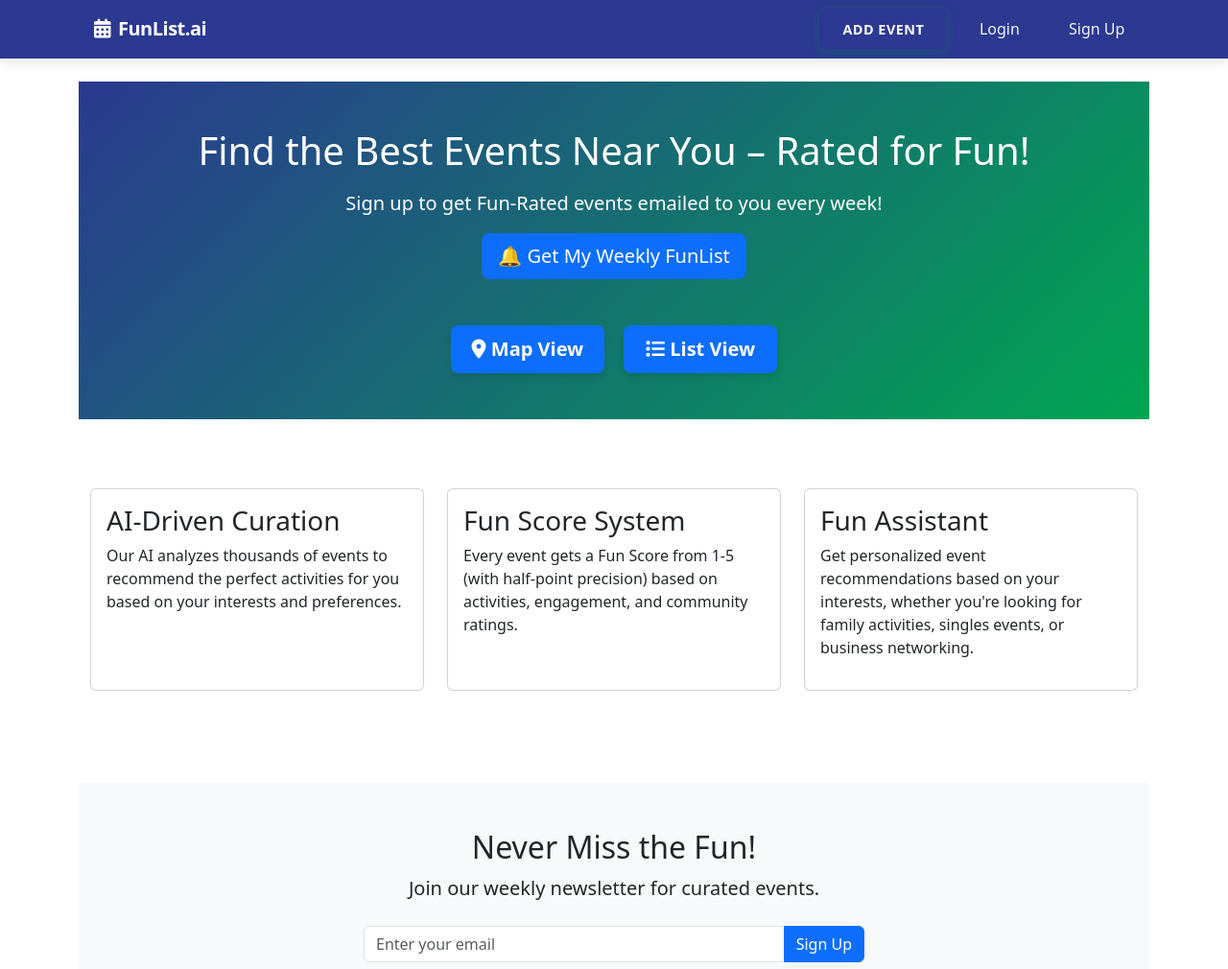
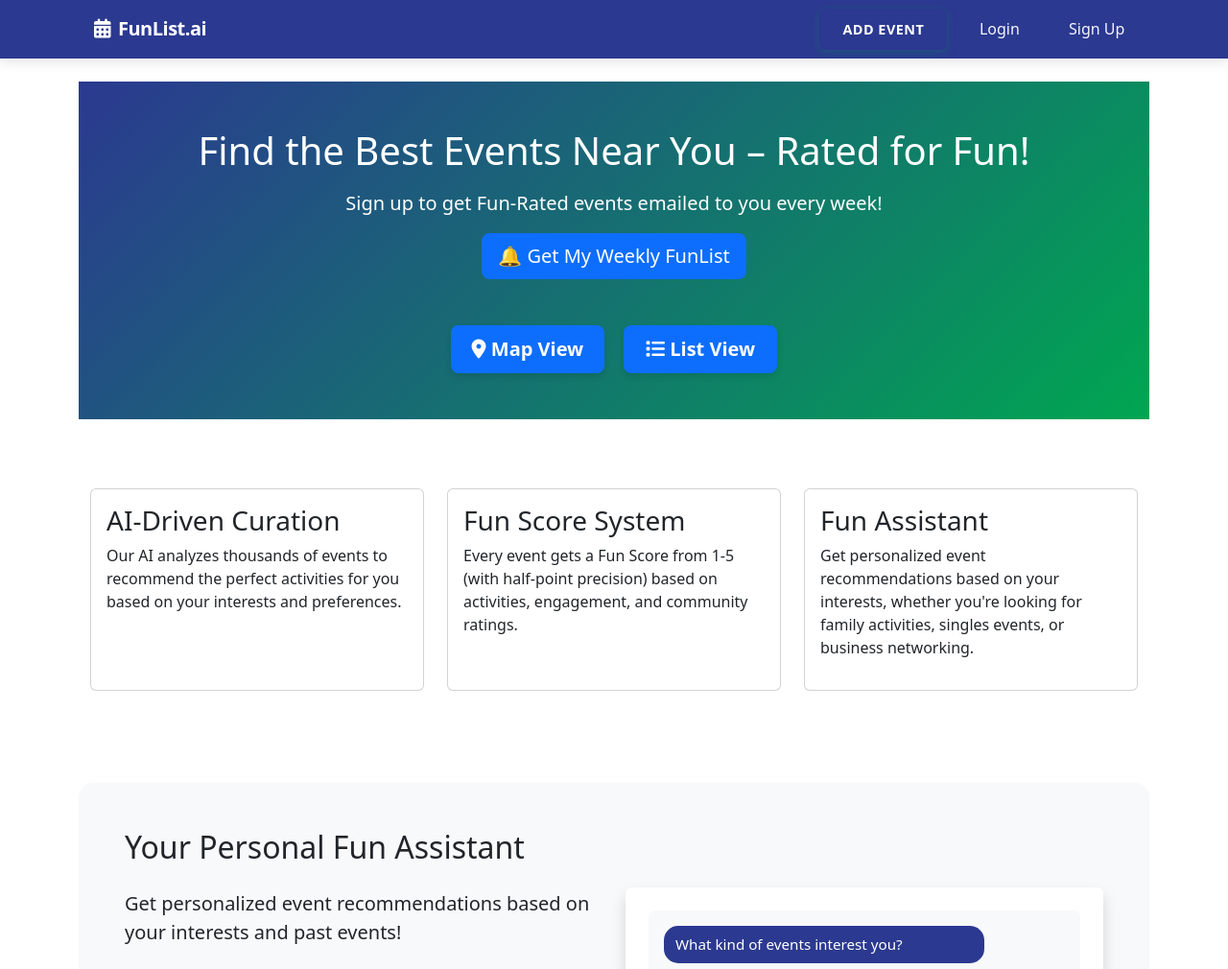
Before and after one commit to AMASPC-Org/funlist, a Flask app: page / in a window 1280 px wide. Shown: the top 1010 px of the page at 96% size. Run offline with Flask 3, Linux system fonts and the light colour scheme; data that the repository does not hold is empty; some libraries are stand-ins or nearby versions.

Commit message:
Assistant checkpoint: Add Fun Assistant section with styling
Assistant generated file changes:
- templates/home.html: Add Fun Assistant section
- static/css/custom.css: Add styles for Fun Assistant section

---

User prompt:

The answer to this, "Would you like me to proceed with implementing the Fun Assistant section and the "How it Works" sections next?" is yes

```diff
--- a/static/css/custom.css
+++ b/static/css/custom.css
@@ -428,4 +428,48 @@ body {
     scroll-margin-top: 80px;
 }
 
-/* End of existing styles */
+/* Fun Assistant Section Styles */
+#fun-assistant-section {
+    background-color: #f8f9fa;
+    border-radius: 15px;
+    padding: 3rem !important;
+}
+
+.fun-assistant-features .feature-item {
+    font-size: 1.1rem;
+    color: #444;
+}
+
+.fun-assistant-features i {
+    color: var(--primary-color);
+    width: 25px;
+}
+
+.assistant-preview {
+    background: white;
+}
+
+.chat-interface {
+    border-radius: 10px;
+    font-size: 0.95rem;
+}
+
+.ai-message, .user-message {
+    padding: 8px 12px;
+    border-radius: 15px;
+    max-width: 80%;
+}
+
+.ai-message {
+    background: var(--primary-color);
+    color: white;
+    margin-right: auto;
+}
+
+.user-message {
+    background: var(--secondary-color);
+    color: white;
+    margin-left: auto;
+}
+
+/* End of styles */
--- a/templates/home.html
+++ b/templates/home.html
@@ -38,6 +38,43 @@
                 <div class="card-body">
                     <h3>Fun Assistant</h3>
                     <p>Get personalized event recommendations based on your interests, whether you're looking for family activities, singles events, or business networking.</p>
+                </div>
+            </div>
+        </div>
+    </div>
+</div>
+
+<div class="container my-5 py-4" id="fun-assistant-section">
+    <div class="row align-items-center">
+        <div class="col-md-6">
+            <h2 class="mb-4">Your Personal Fun Assistant</h2>
+            <p class="lead mb-4">Get personalized event recommendations based on your interests and past events!</p>
+            <div class="fun-assistant-features">
+                <div class="feature-item mb-3">
+                    <i class="fas fa-brain me-2"></i>
+                    <span>AI-powered event matching</span>
+                </div>
+                <div class="feature-item mb-3">
+                    <i class="fas fa-star me-2"></i>
+                    <span>Curated based on Fun Ratings</span>
+                </div>
+                <div class="feature-item mb-3">
+                    <i class="fas fa-calendar me-2"></i>
+                    <span>Weekly personalized updates</span>
+                </div>
+                <div class="feature-item mb-3">
+                    <i class="fas fa-bell me-2"></i>
+                    <span>Smart event notifications</span>
+                </div>
+            </div>
+            <a href="#signup" class="btn btn-primary btn-lg mt-3">Try Fun Assistant Now</a>
+        </div>
+        <div class="col-md-6">
+            <div class="assistant-preview p-4 rounded shadow">
+                <div class="chat-interface bg-light p-3 rounded mb-3">
+                    <div class="ai-message mb-2">What kind of events interest you?</div>
+                    <div class="user-message text-end mb-2">I love outdoor music events!</div>
+                    <div class="ai-message mb-2">Great! I found 3 upcoming concerts in parks near you 🎵</div>
                 </div>
             </div>
         </div>
```
